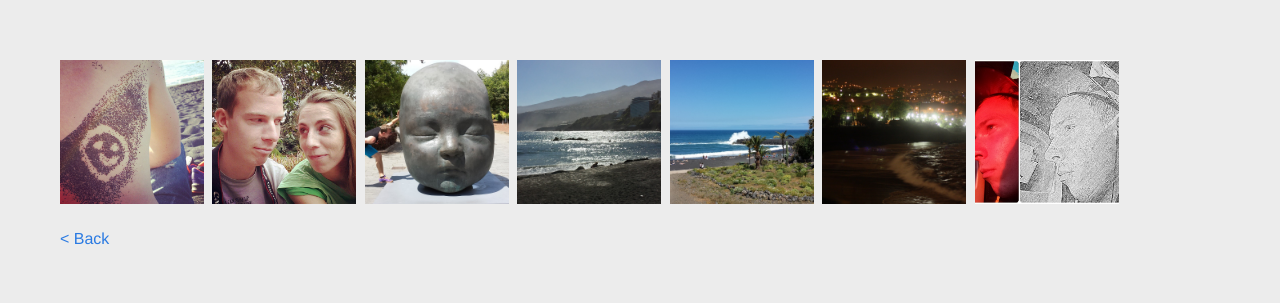
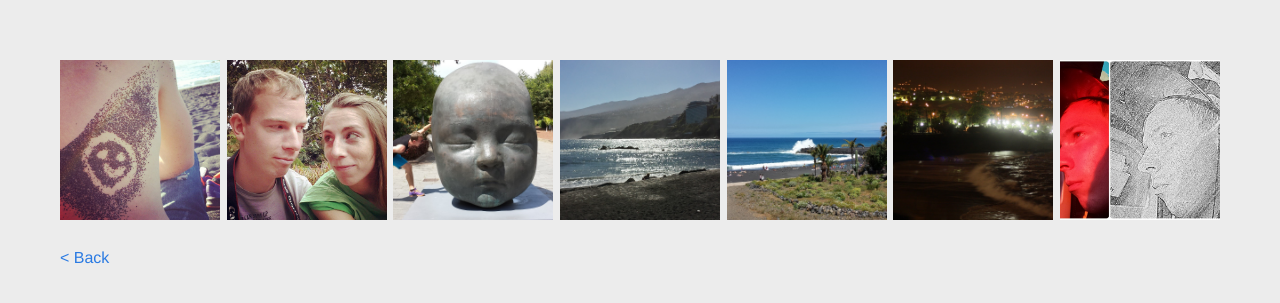
Before and after one commit to andreas-mausch/gallery, a Jekyll site: the page built from _posts/2014-04-07-tenerife.md, in a window 1280 px wide. Shown: the top 303 px of the page. Built offline with Jekyll 4.4.1, drawn with Linux system fonts in a browser that asks for light colours.

Commit message:
Use flexbox to align images

```diff
--- a/_sass/_base.scss
+++ b/_sass/_base.scss
@@ -212,16 +212,15 @@ ul.folder {
 ul.gallery {
   margin-left: 0;
   list-style-type: none;
-}
-
-ul.gallery li {
-  display: inline;
+  display: flex;
+  flex-wrap: wrap;
+  justify-content: space-between;
+  margin-bottom: 20px;
 }
 
 ul.gallery img {
-  width: 144px;
-  height: 144px;
-  margin-right: 4px;
-  margin-bottom: 8px;
+  width: 80px;
+  height: 80px;
+  margin-bottom: 6px;
   object-fit: cover;
 }
--- a/_sass/_large.scss
+++ b/_sass/_large.scss
@@ -8,3 +8,8 @@ body {
   padding-right: $spacing-unit;
   padding-left: $spacing-unit;
 }
+
+ul.gallery img {
+  width: 160px;
+  height: 160px;
+}
```
